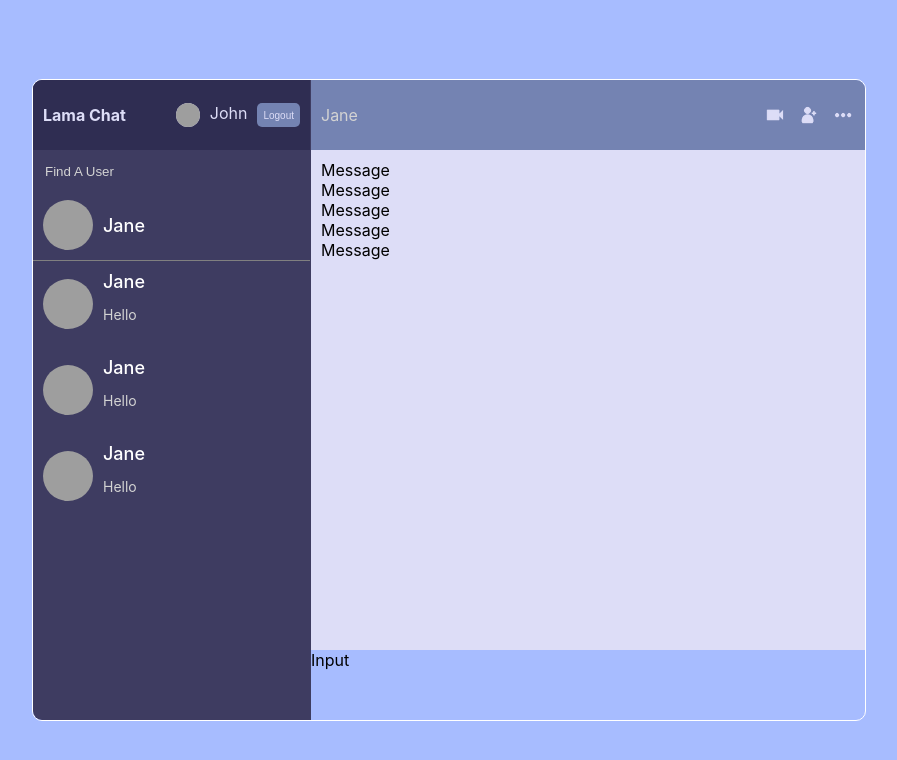
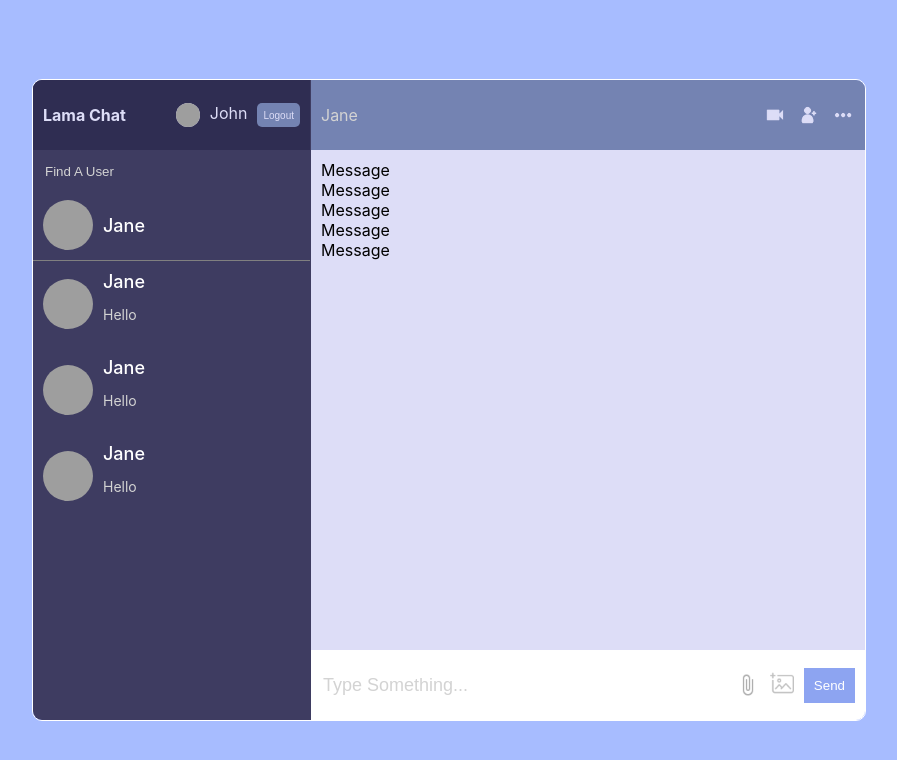
Before and after one commit to Chrstphr9/Project-ChatApp, a React (Create React App) app: page / in a window 1280 px wide. Shown: the top 760 px of the page, without its empty margins (191-1088 px from the left). Built offline with nearby package versions, Linux system fonts and the light colour scheme; grey boxes are pictures that could not be loaded.

Commit message:
done with input comp

```diff
--- a/src/components/Input.jsx
+++ b/src/components/Input.jsx
@@ -1,9 +1,23 @@
 import React from 'react'
+import Img from "../images/img.png"
+import Attach from "../images/attach.png"
 
 const Input = () => {
   return (
-    <div>Input</div>
+    <div className='input'>
+      <input type="text" placeholder='Type Something...' />
+      <div className="send">
+        <img src={Attach} alt="" />
+        <input type="file" style={{display:'none'}} id='file' />
+        <label htmlFor="file">
+          <img src={Img} alt="" />
+        </label>
+        <button>Send</button>
+      </div>
+    </div>
   )
 }
 
+
+
 export default Input
```
